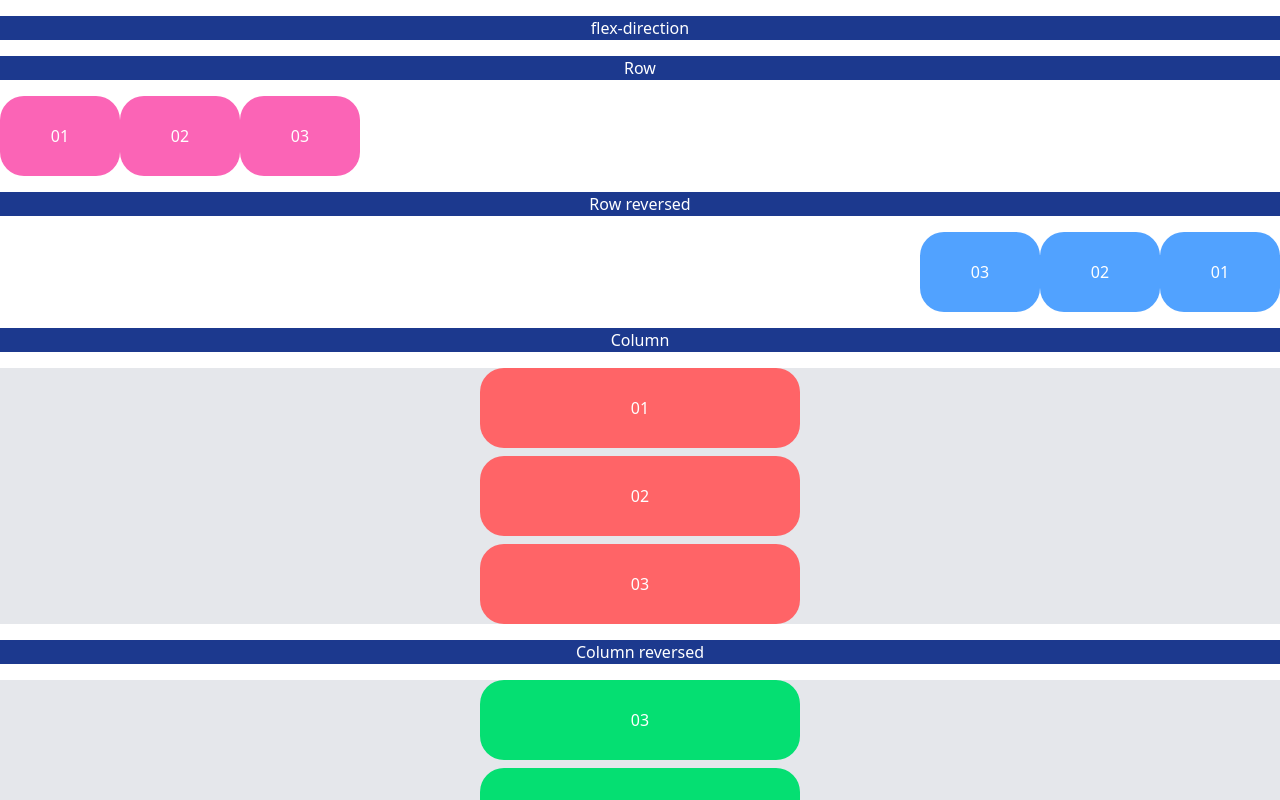
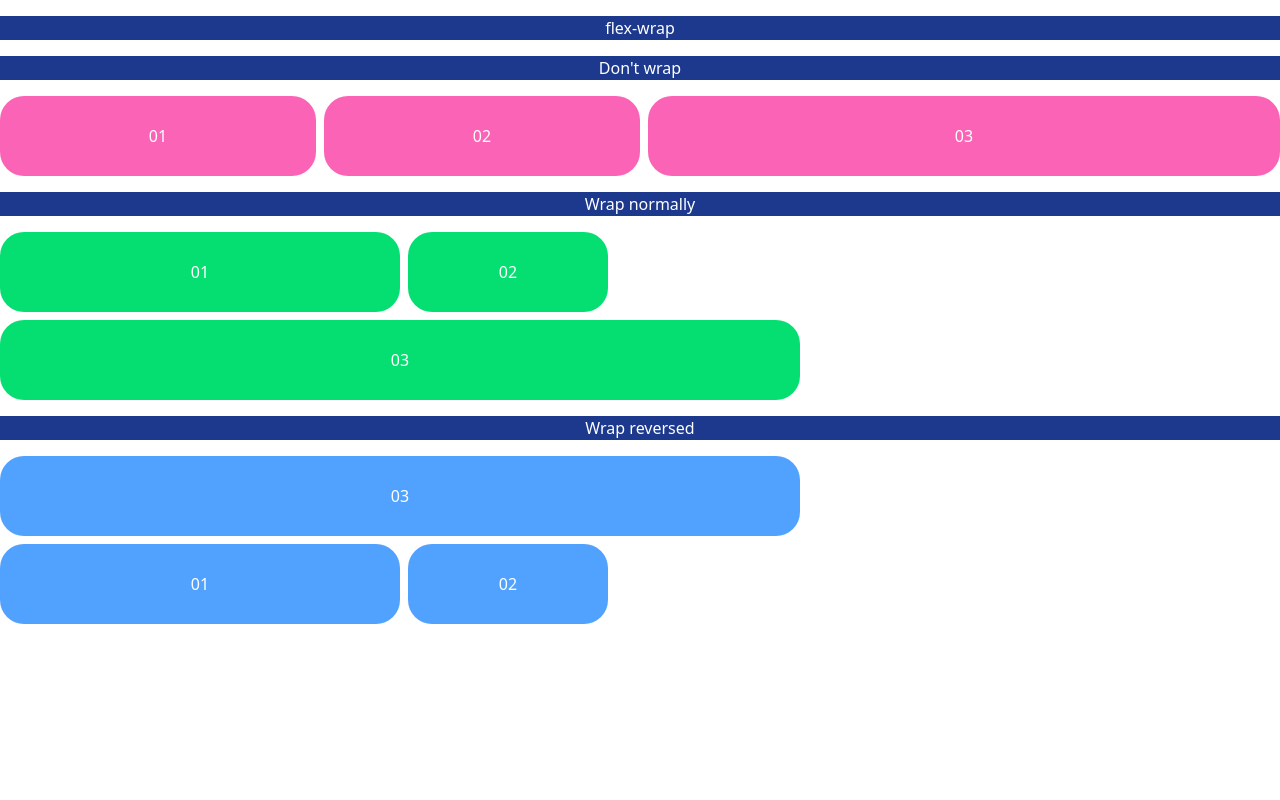
Before and after one commit to AmirTaki/tailwind-toturial-react-vite, a React (Vite) app: page / in a window 1280 px wide. Shown: the top 800 px of the page. Built offline with nearby package versions, Linux system fonts and the light colour scheme.

Commit message:
flex wrap

```diff
--- a/src/App.css
+++ b/src/App.css
@@ -1,11 +1,9 @@
 @import "tailwindcss";
 
 :root{
-    --my-basis : 24px
 }
 
 @theme {
-    --container-100xs : 30vw
 }
 
 /* https://www.youtube.com/watch?v=F0k0Nhmjx8w&list=PLYsQCPM-_9mUGBBx7kJLOWncMu3soxOEk */
--- a/src/App.jsx
+++ b/src/App.jsx
@@ -5,36 +5,31 @@ function App() {
   return (
 
     <>
-      <h1 className='bg-blue-900  text-white my-4 text-center'>flex-direction</h1>
-      <h1 className='bg-blue-900  text-white my-4 text-center'>Row</h1>
-      <div className="flex flex-row  ">
-        <div className=" w-30 h-20 rounded-3xl flex items-center justify-center text-white bg-pink-400">01</div>
-        <div className=" w-30 h-20 rounded-3xl flex items-center justify-center text-white bg-pink-400">02</div>
-        <div className="  w-30 h-20 rounded-3xl flex items-center justify-center text-white bg-pink-400">03</div>
+      <h1 className='bg-blue-900  text-white my-4 text-center'>flex-wrap</h1>
+      <h1 className='bg-blue-900  text-white my-4 text-center'>Don't wrap</h1>
+      <div className="flex flex-row flex-nowrap gap-2">
+        <div className=" w-100 h-20 rounded-3xl flex items-center justify-center text-white bg-pink-400">01</div>
+        <div className=" w-100 h-20 rounded-3xl flex items-center justify-center text-white bg-pink-400">02</div>
+        <div className="  w-200 h-20 rounded-3xl flex items-center justify-center text-white bg-pink-400">03</div>
       </div>
 
 
-      <h1 className='bg-blue-900  text-white my-4 text-center'>Row reversed</h1>
-      <div className="flex flex-row-reverse ">
-        <div className=" w-30 h-20 rounded-3xl flex items-center justify-center text-white bg-blue-400">01</div>
-        <div className=" w-30 h-20 rounded-3xl flex items-center justify-center text-white bg-blue-400">02</div>
-        <div className="  w-30 h-20 rounded-3xl flex items-center justify-center text-white bg-blue-400">03</div>
+
+      <h1 className='bg-blue-900  text-white my-4 text-center'>Wrap normally</h1>
+      <div className="flex flex-row flex-wrap gap-2">
+        <div className=" w-100 h-20 rounded-3xl flex items-center justify-center text-white bg-green-400">01</div>
+        <div className=" w-50 h-20 rounded-3xl flex items-center justify-center text-white bg-green-400">02</div>
+        <div className="  w-200 h-20 rounded-3xl flex items-center justify-center text-white bg-green-400">03</div>
       </div>
 
-      <h1 className='bg-blue-900  text-white my-4 text-center'>Column</h1>
-      <div className="flex flex-col items-center gap-2  bg-gray-200 ">
-        <div className=" w-80 h-20 rounded-3xl flex items-center justify-center text-white bg-red-400">01</div>
-        <div className=" w-80 h-20 rounded-3xl flex items-center justify-center text-white bg-red-400">02</div>
-        <div className="  w-80 h-20 rounded-3xl flex items-center justify-center text-white bg-red-400">03</div>
+      <h1 className='bg-blue-900  text-white my-4 text-center'>Wrap reversed</h1>
+
+      <div className="flex flex-row flex-wrap-reverse gap-2">
+        <div className=" w-100 h-20 rounded-3xl flex items-center justify-center text-white bg-blue-400">01</div>
+        <div className=" w-50 h-20 rounded-3xl flex items-center justify-center text-white bg-blue-400">02</div>
+        <div className="  w-200 h-20 rounded-3xl flex items-center justify-center text-white bg-blue-400">03</div>
       </div>
 
-
-      <h1 className='bg-blue-900  text-white my-4 text-center'>Column reversed</h1>
-      <div className="flex flex-col-reverse items-center gap-2  bg-gray-200 ">
-        <div className=" w-80 h-20 rounded-3xl flex items-center justify-center text-white bg-green-400">01</div>
-        <div className=" w-80 h-20 rounded-3xl flex items-center justify-center text-white bg-green-400">02</div>
-        <div className="  w-80 h-20 rounded-3xl flex items-center justify-center text-white bg-green-400">03</div>
-      </div>
       <h1 className='bg-blue-900  text-white my-4 text-center'></h1>
     </>
 
```
